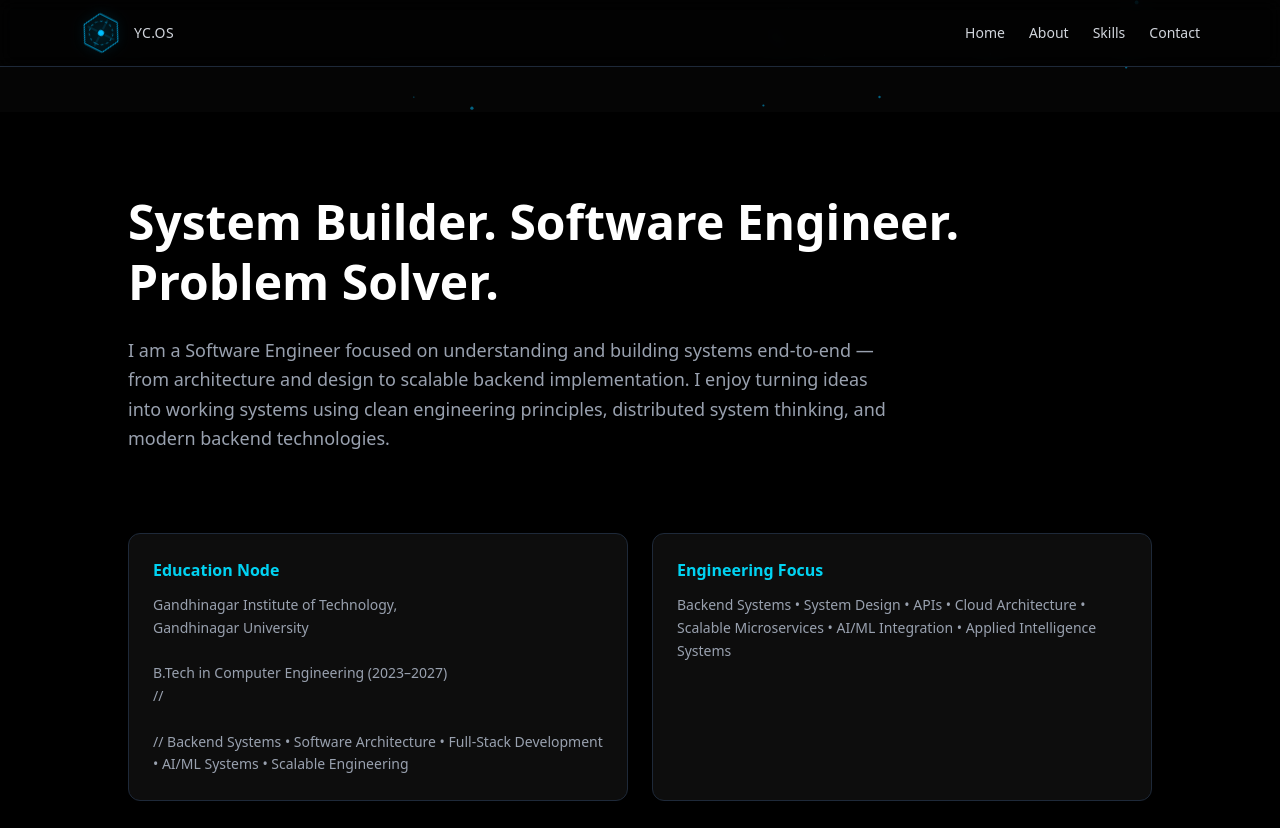
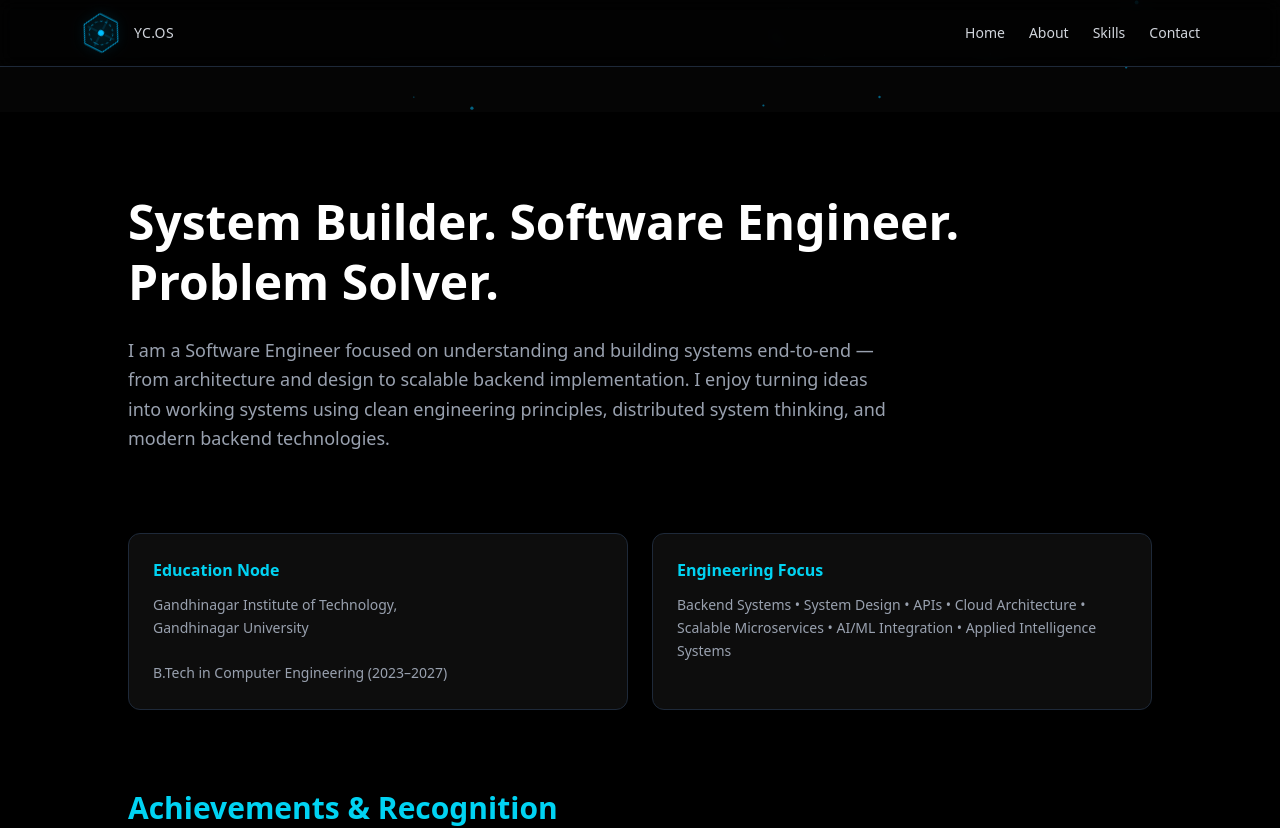
Before and after one commit to Yuvrajsinh-chauhan5/YC.OS, a Next.js app: page /about in a window 1280 px wide. Shown: the top 828 px of the page. Built offline with nearby package versions, Linux system fonts and the light colour scheme.

Commit message:
Update about page

```diff
--- a/src/app/about/page.js
+++ b/src/app/about/page.js
@@ -29,9 +29,6 @@ export default function AboutPage() {
   Gandhinagar University<br /><br />
 
   B.Tech in Computer Engineering (2023–2027)<br />
- // <br /><br />
-
- //  Backend Systems • Software Architecture • Full-Stack Development • AI/ML Systems • Scalable Engineering
 </p>
 </div>
 
```
